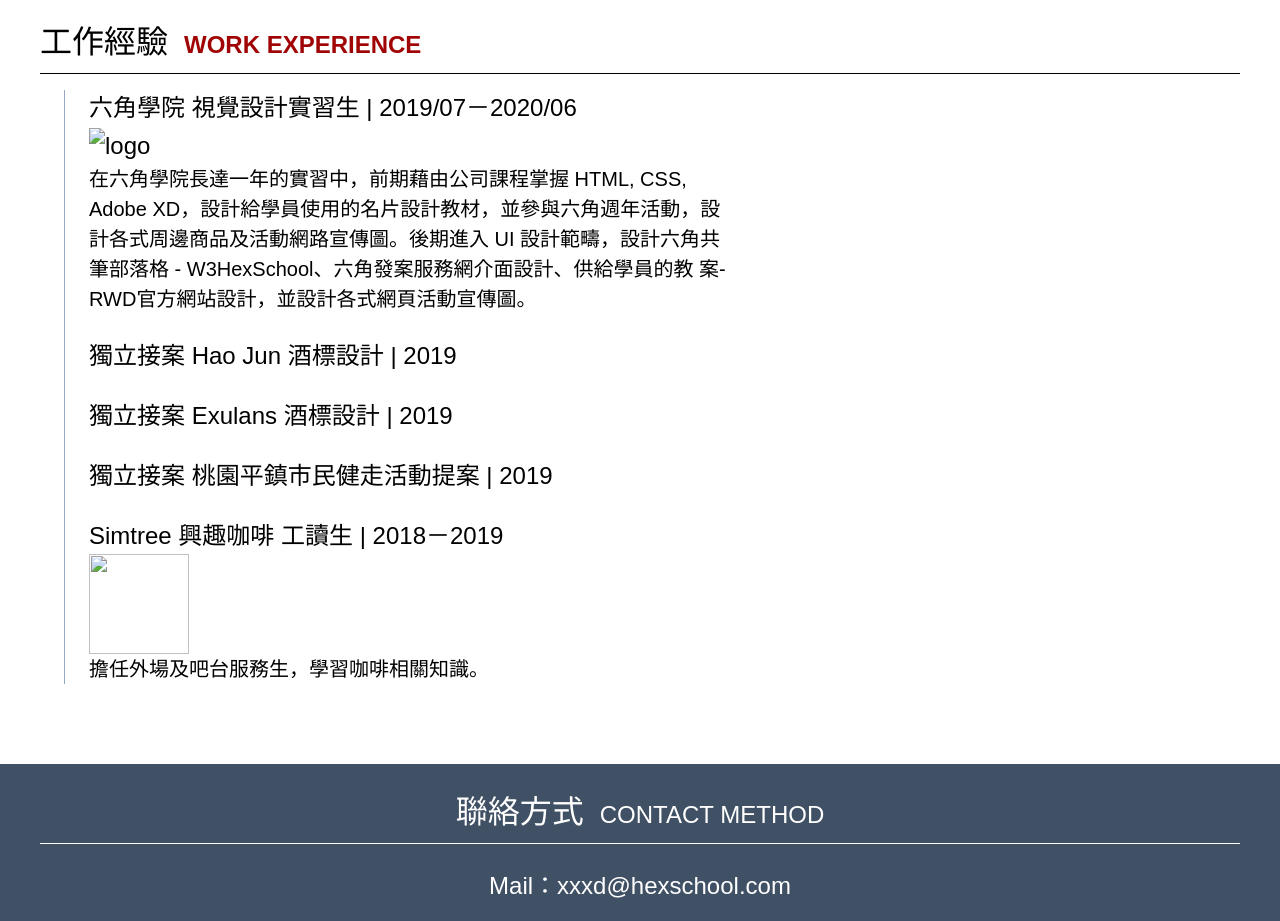
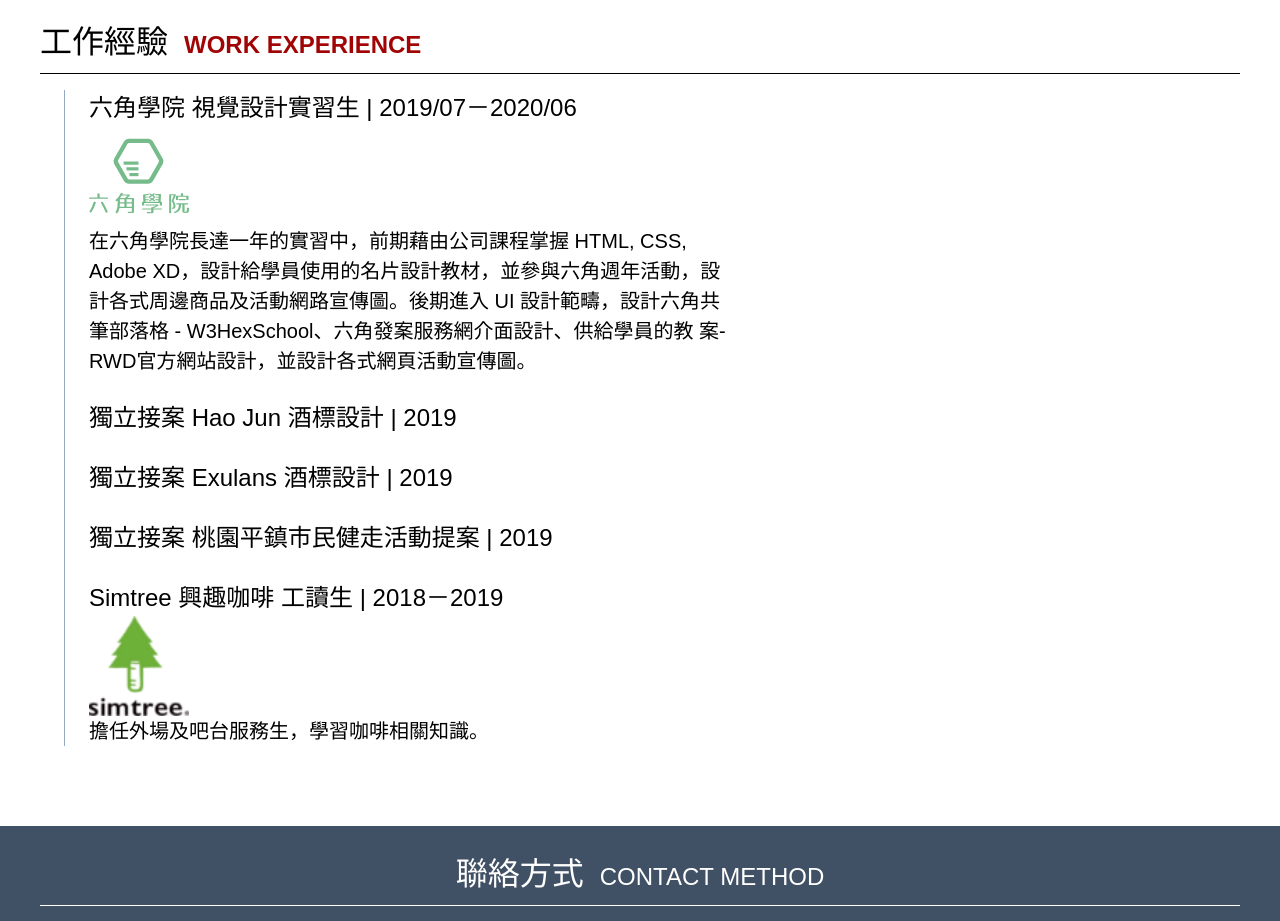
Before and after one commit to gp355d/hexschool-training-week7, a plain HTML site: page index.html in a window 1280 px wide. Shown: the part 1780-2701 px from the top of the page. Drawn offline with nearby package versions, Linux system fonts and the light colour scheme; files that its build step writes are made by us from their sources; the site is published under a folder, as on GitHub Pages, so addresses that start at the root find nothing.

Commit message:
修正圖片路徑

```diff
--- a/index.html
+++ b/index.html
@@ -48,7 +48,7 @@
             <ul class="workList">
                 <li class="mb-3">
                     <h3 class="fontWeight-500">六角學院 視覺設計實習生 | 2019/07－2020/06</h3>
-                    <img class="logo" src="/image/Group 1.svg" alt="logo">
+                    <img class="logo" src="./image/Group 1.svg" alt="logo">
                     <p class="intro lineHeight-30">在六角學院長達一年的實習中，前期藉由公司課程掌握 HTML, CSS, Adobe XD，設計給學員使用的名片設計教材，並參與六角週年活動，設計各式周邊商品及活動網路宣傳圖。後期進入 UI 設計範疇，設計六角共筆部落格 - W3HexSchool、六角發案服務網介面設計、供給學員的教 案- RWD官方網站設計，並設計各式網頁活動宣傳圖。</p>
                 </li>
                 <li class="mb-3"><h3 class="fontWeight-500">獨立接案 Hao Jun 酒標設計 | 2019</h3></li>
@@ -56,7 +56,7 @@
                 <li class="mb-3"><h3 class="fontWeight-500">獨立接案 桃園平鎮市民健走活動提案 | 2019</h3></li>
                 <li>
                     <h3 class="fontWeight-500">Simtree 興趣咖啡 工讀生 | 2018－2019</h3>
-                    <img src="/image/simtree.png" alt="" class="tree">
+                    <img src="./image/simtree.png" alt="" class="tree">
                     <p class="intro lineHeight-30">擔任外場及吧台服務生，學習咖啡相關知識。</p>
                 </li>
             </ul>
@@ -68,7 +68,7 @@
                 <li class="mb-2"><a class="text SF-Pro-text" href="mailto:xxxd@hexschool.com">Mail：xxxd@hexschool.com</a></li>
                 <li class="mb-2"><a class="text SF-Pro-text" href="tel:0910123456">Phone：0910123456</a></li>
                 <li class="mb-2"><a class="text SF-Pro-text" href="#">Kaohsiung, Taiwan</a></li>
-                <li class="mb-2"><a class="text  href="#">作品連結：https://www.behance.net/xxxdddddd</a></li>
+                <li class="mb-2"><a class="text" href="#">作品連結：https://www.behance.net/xxxdddddd</a></li>
             </ul>
             <ul class="socialLink textCenter">
                 <li class="socialLinkList"><a href="#"><img src="./image/facebook.svg" alt="facebook"></a></li>
```
